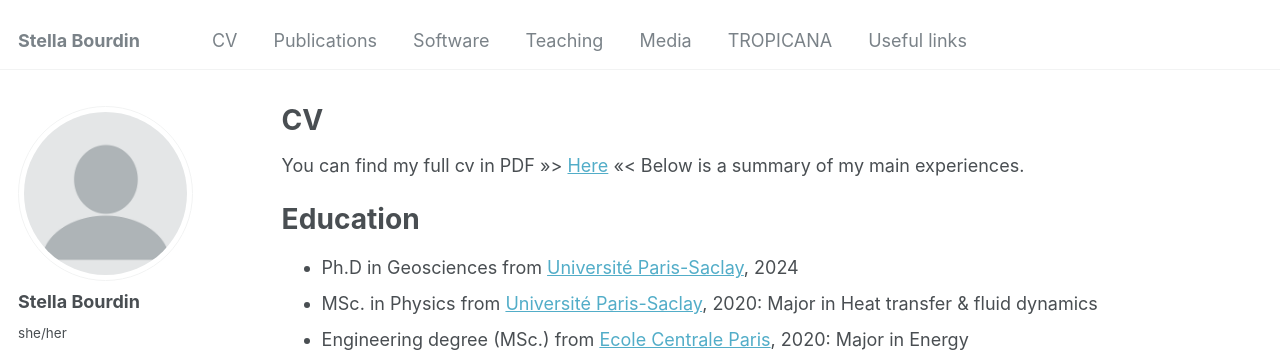
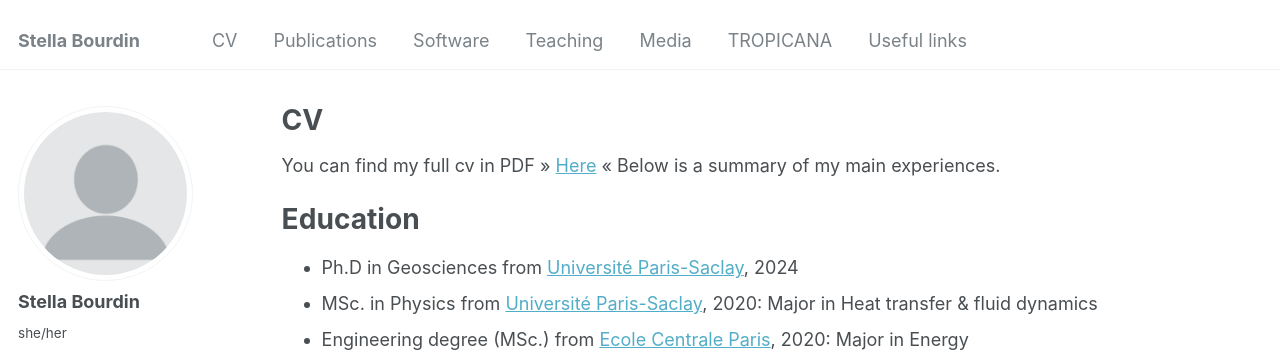
Before and after one commit to stella-bourdin/stella-bourdin.github.io, a Jekyll site: the page built from _pages/cv.md, in a window 1280 px wide and 900 px high. Shown: the top 352 px of the window. Built offline with Jekyll 4.4.1, drawn with Linux system fonts in a browser that asks for light colours; some web fonts are replaced.

Commit message:
Update cv.md

```diff
--- a/_pages/cv.md
+++ b/_pages/cv.md
@@ -9,7 +9,7 @@ redirect_from:
 
 {% include base_path %}
 
-You can find my full cv in PDF >>> [Here](../_files/cv.pdf) <<<
+You can find my full cv in PDF >> [Here](../_files/cv.pdf) <<
 Below is a summary of my main experiences.
 
 Education
```
